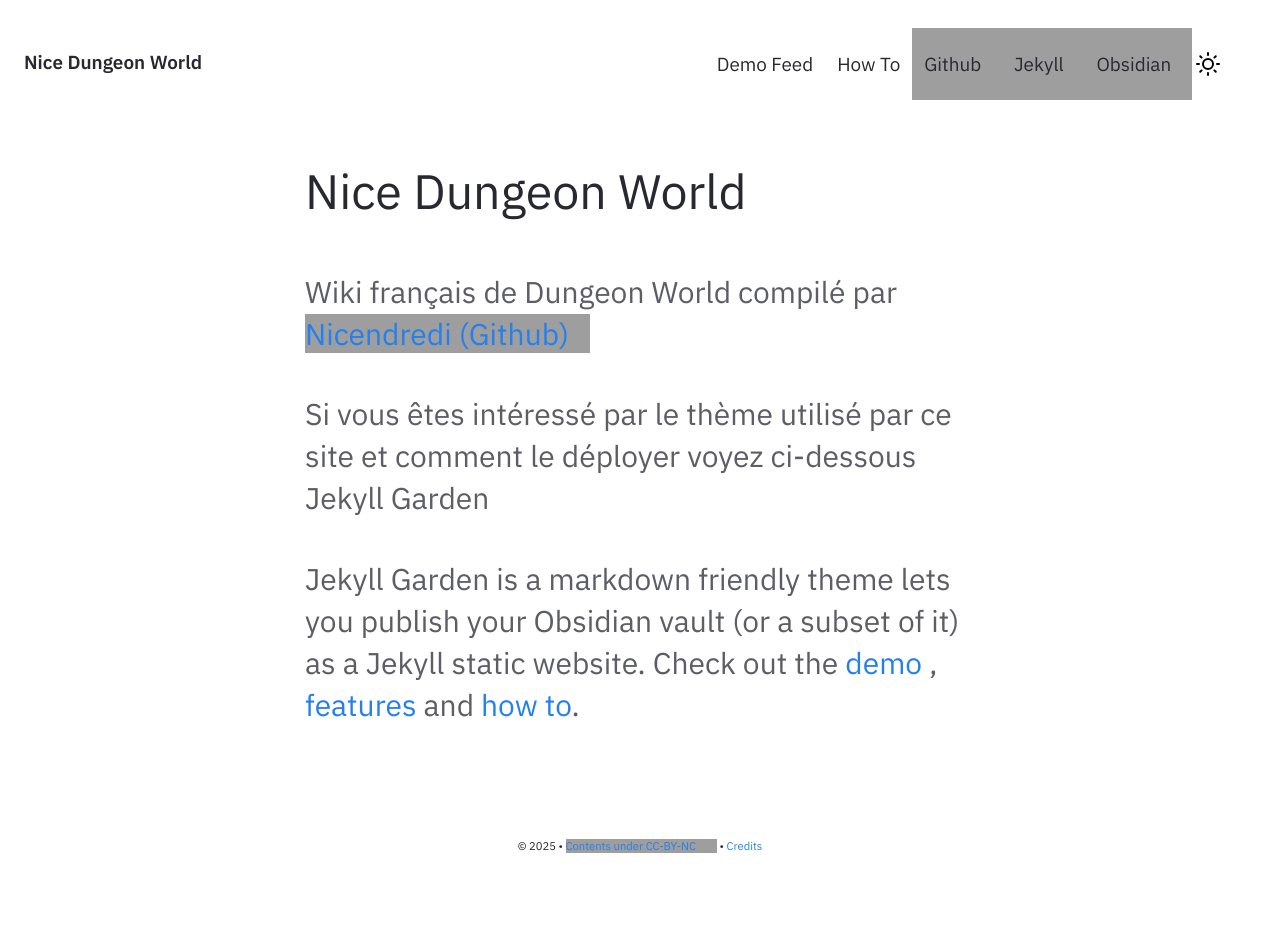
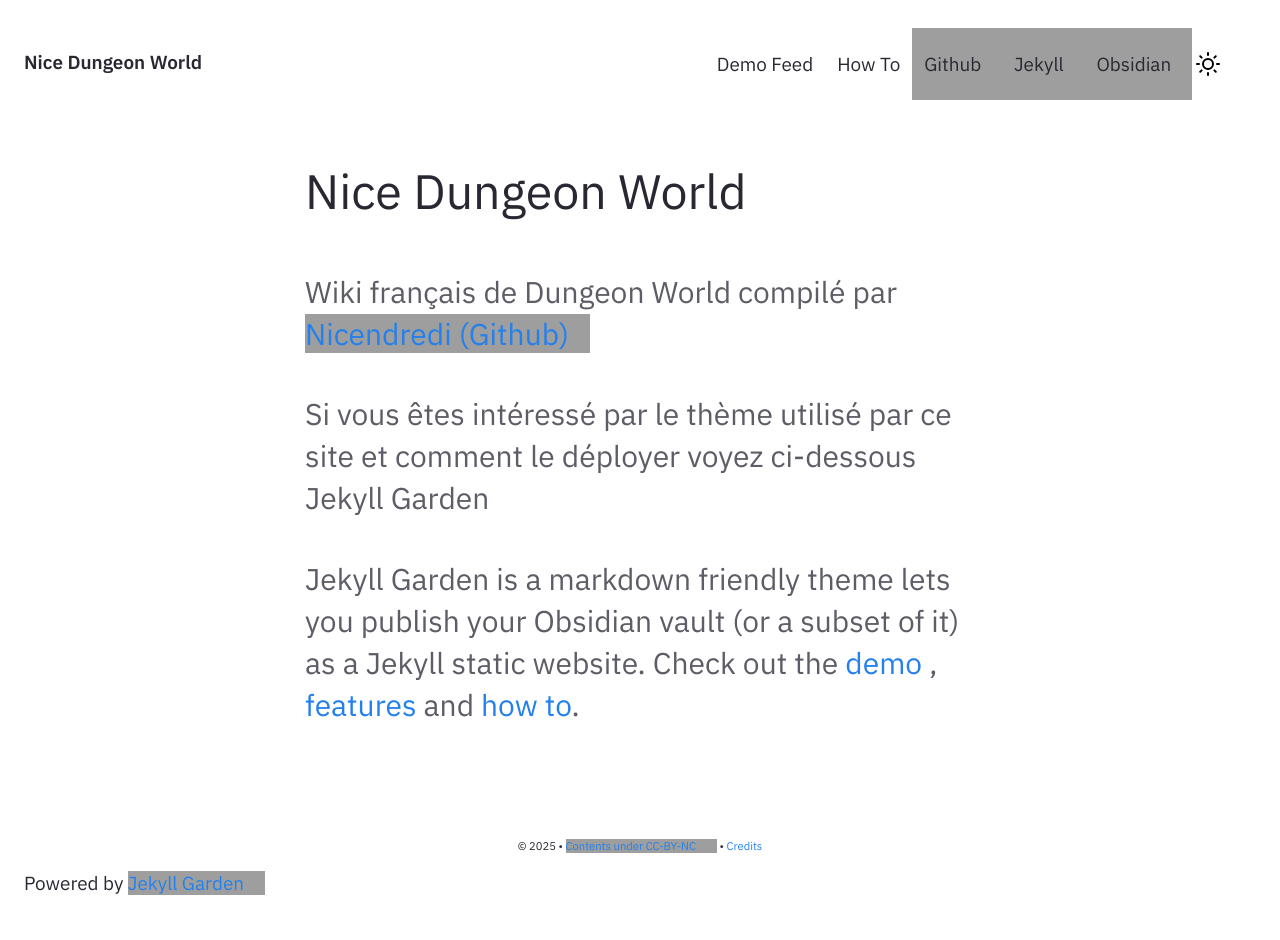
Before and after one commit to nice-dungeon-world/nice-dungeon-world.github.io, a Jekyll site: the page built from pages/index.md, in a window 1280 px wide. Built offline with Jekyll 4.4.1, drawn with Linux system fonts in a browser that asks for light colours; before the commit the page ends 900 px from its top, so only the background shows below that; grey boxes are pictures that could not be loaded.

Commit message:
ux-ui/refonte Refonte Footer en HTML5

```diff
--- a/_includes/Footer.html
+++ b/_includes/Footer.html
@@ -29,9 +29,19 @@
 {%- endcomment -%}
 <footer>
     {%- if site.copyright.msg != nil and site.copyright.msg != empty and site.copyright.msg != null -%}
-    <div id="copyright">
-        <p id="copyright-notice"> {{site.copyright.year}} • <a href="{{site.copyright.link}}" target="_blank">{{site.copyright.msg}}</a> •
-            <a href="/credits">Credits</a> </p>
-    </div>
+    <section id="copyright">
+        <p id="copyright-notice"> {{site.copyright.year}} • <a href="{{site.copyright.link}}" target="_blank">{{site.copyright.msg}}</a>
+            •
+            <a href="/credits">Credits</a>
+        </p>
+    </section>
     {%- endif -%}
+    <section>
+        <p>
+            Powered by
+            <a href="https://jekyll-garden.github.io/" target="_blank">
+                Jekyll Garden
+            </a>
+        </p>
+    </section>
 </footer>
```
